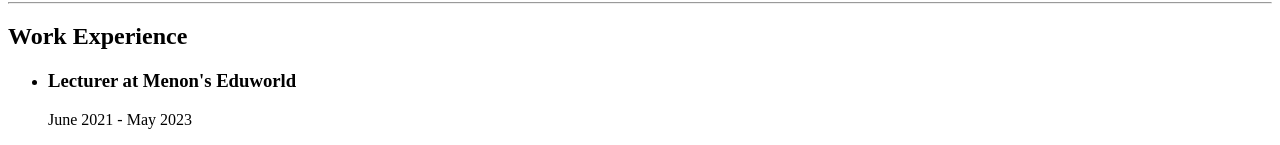
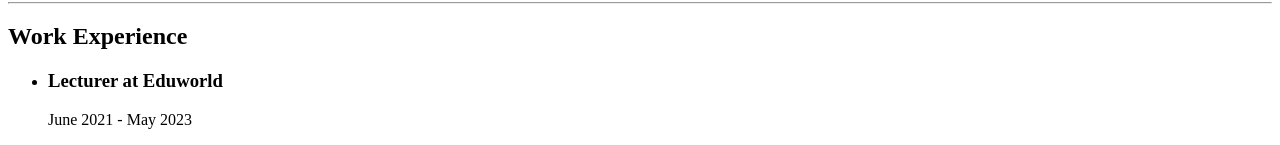
Before and after one commit to SAMIKSHAKADAM03/Capstone, a plain HTML site: page index.html in a window 1280 px wide. Shown: the part 490-635 px from the top of the page. Drawn offline with Linux system fonts and the light colour scheme.

Commit message:
Update index.html

```diff
--- a/index.html
+++ b/index.html
@@ -21,7 +21,7 @@
         <h2>Work Experience</h2>
         <ul>
             <li>
-                <h3>Lecturer at Menon's Eduworld</h3>
+                <h3>Lecturer at Eduworld</h3>
             </li>
             <p>
                 June 2021 - May 2023
```
